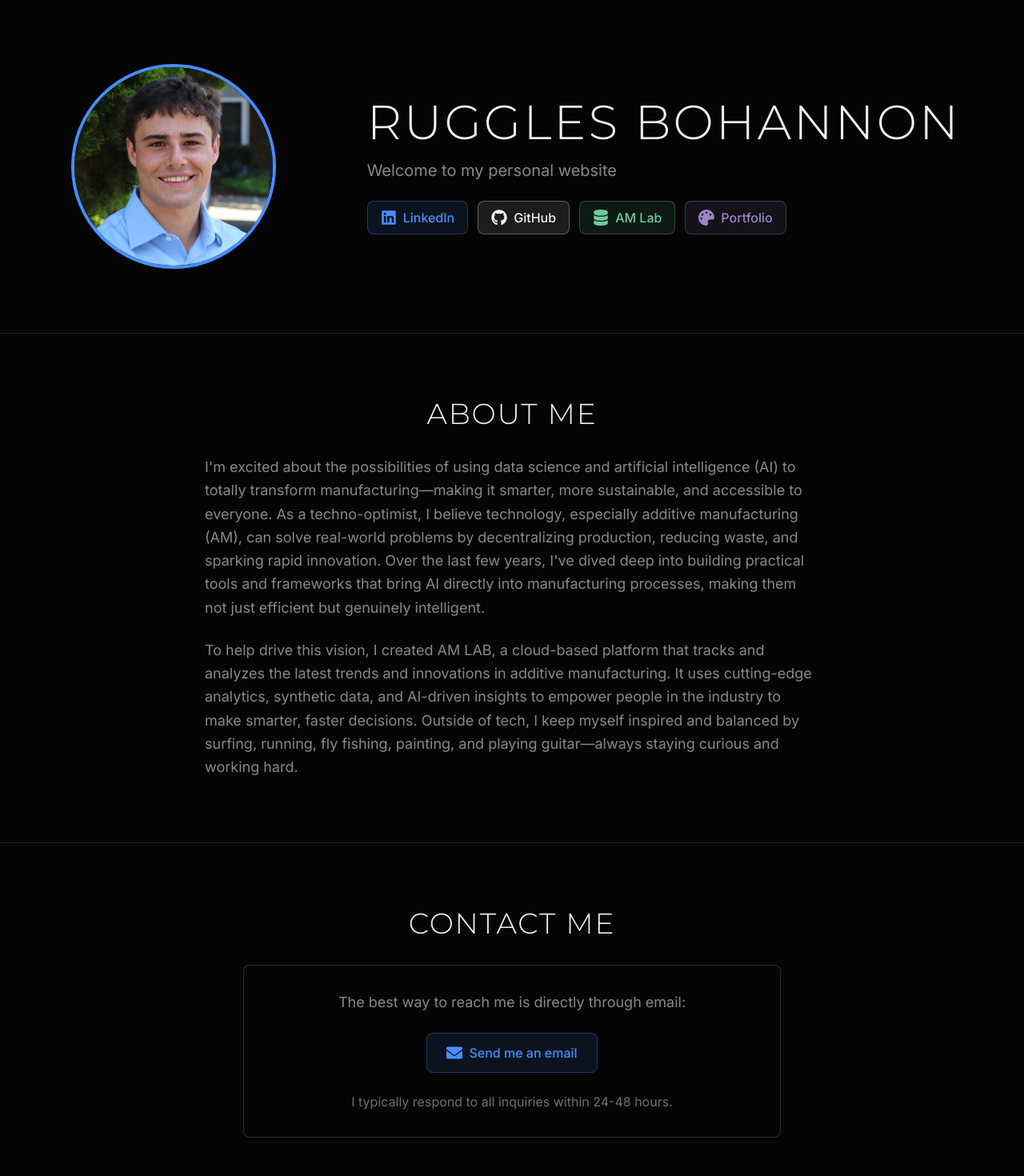
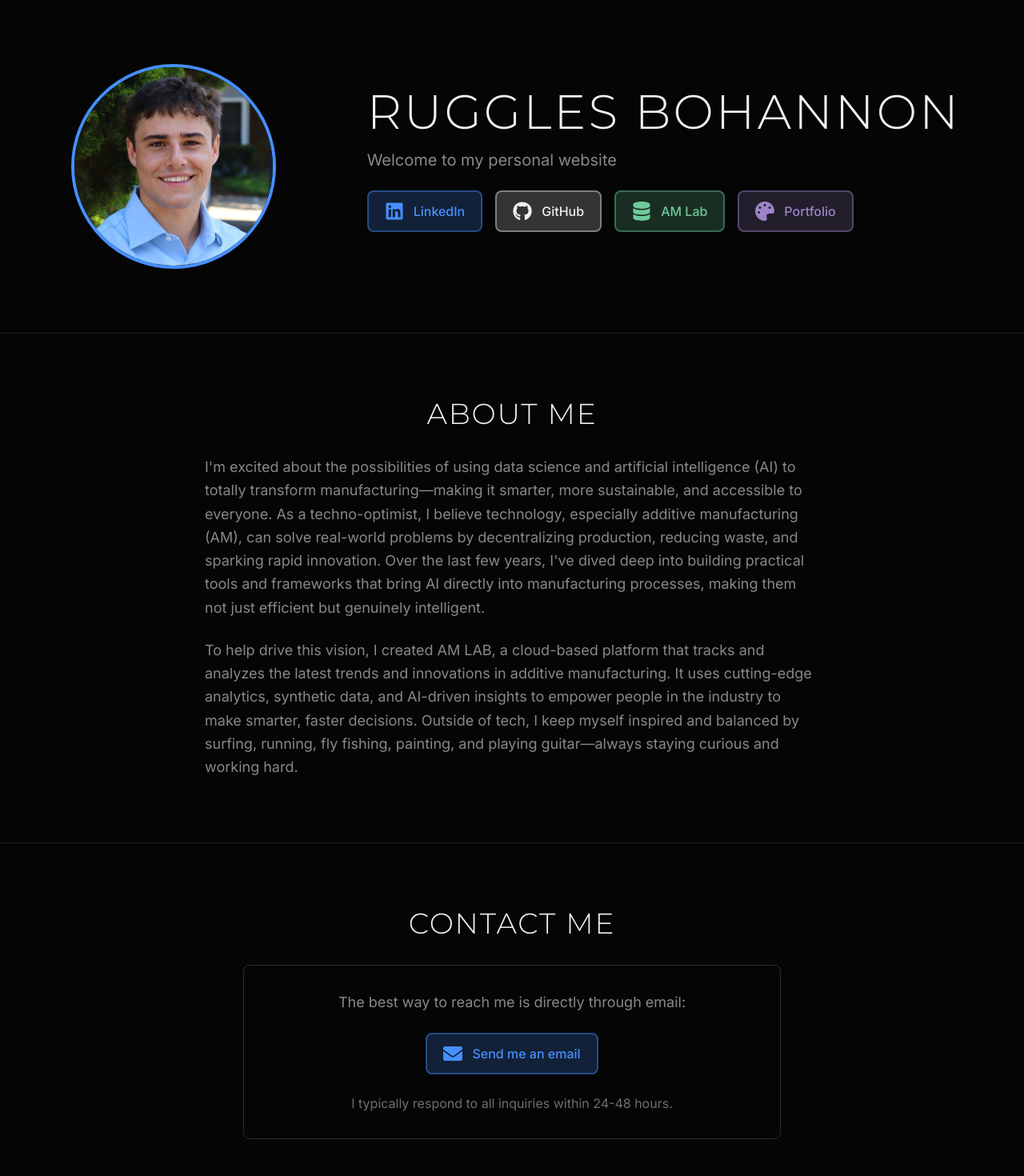
Before and after one commit to rugglesbohannon/rugglesbohannon.com, a Next.js app: page / in a window 1280 px wide. Shown: the top 1470 px of the page at 80% size. Built offline with nearby package versions, Linux system fonts and the light colour scheme.

Commit message:
Enhance button styles to make them more prominent

```diff
--- a/src/app/page.tsx
+++ b/src/app/page.tsx
@@ -28,41 +28,41 @@ export default function Home() {
               <p className="text-xl max-w-2xl text-muted mb-6">
                 Welcome to my personal website
               </p>
-              <div className="flex flex-wrap gap-3">
+              <div className="flex flex-wrap gap-4 mb-4">
                 <Link
                   href="https://www.linkedin.com/in/ruggles-bohannon-a2775717b/"
-                  className="flex items-center gap-2 px-4 py-2 bg-primary/10 hover:bg-primary/20 text-primary rounded-lg transition-colors border border-primary/30"
+                  className="flex items-center gap-3 px-5 py-3 bg-primary/20 hover:bg-primary/30 text-primary rounded-lg transition-colors border-2 border-primary/40 shadow-md min-w-[120px]"
                   target="_blank"
                   rel="noopener noreferrer"
                 >
-                  <FaLinkedin className="text-xl" />
+                  <FaLinkedin className="text-2xl" />
                   <span className="font-medium">LinkedIn</span>
                 </Link>
                 <Link
                   href="https://github.com/rugglesbohannon"
-                  className="flex items-center gap-2 px-4 py-2 bg-foreground/10 hover:bg-foreground/20 text-foreground rounded-lg transition-colors border border-foreground/30"
+                  className="flex items-center gap-3 px-5 py-3 bg-foreground/20 hover:bg-foreground/30 text-foreground rounded-lg transition-colors border-2 border-foreground/40 shadow-md min-w-[120px]"
                   target="_blank"
                   rel="noopener noreferrer"
                 >
-                  <FaGithub className="text-xl" />
+                  <FaGithub className="text-2xl" />
                   <span className="font-medium">GitHub</span>
                 </Link>
                 <Link
                   href="https://www.openamlab.com/"
-                  className="flex items-center gap-2 px-4 py-2 bg-accent/10 hover:bg-accent/20 text-accent rounded-lg transition-colors border border-accent/30"
+                  className="flex items-center gap-3 px-5 py-3 bg-accent/20 hover:bg-accent/30 text-accent rounded-lg transition-colors border-2 border-accent/40 shadow-md min-w-[120px]"
                   target="_blank"
                   rel="noopener noreferrer"
                 >
-                  <FaDatabase className="text-xl" />
+                  <FaDatabase className="text-2xl" />
                   <span className="font-medium">AM Lab</span>
                 </Link>
                 <Link
                   href="https://www.rugglesbohannondesigns.com/"
-                  className="flex items-center gap-2 px-4 py-2 bg-secondary/10 hover:bg-secondary/20 text-secondary rounded-lg transition-colors border border-secondary/30"
+                  className="flex items-center gap-3 px-5 py-3 bg-secondary/20 hover:bg-secondary/30 text-secondary rounded-lg transition-colors border-2 border-secondary/40 shadow-md min-w-[120px]"
                   target="_blank"
                   rel="noopener noreferrer"
                 >
-                  <FaPalette className="text-xl" />
+                  <FaPalette className="text-2xl" />
                   <span className="font-medium">Portfolio</span>
                 </Link>
               </div>
--- a/src/components/ContactForm.tsx
+++ b/src/components/ContactForm.tsx
@@ -12,9 +12,9 @@ export default function ContactForm() {
       <div className="flex justify-center mt-4">
         <a
           href="mailto:rugglesbohannon@gmail.com"
-          className="flex items-center gap-2 px-6 py-3 bg-primary/10 hover:bg-primary/20 text-primary rounded-lg transition-colors border border-primary/30"
+          className="flex items-center gap-3 px-5 py-3 bg-primary/20 hover:bg-primary/30 text-primary rounded-lg transition-colors border-2 border-primary/40 shadow-md"
         >
-          <FaEnvelope className="text-xl" />
+          <FaEnvelope className="text-2xl" />
           <span className="font-medium">Send me an email</span>
         </a>
       </div>
```
